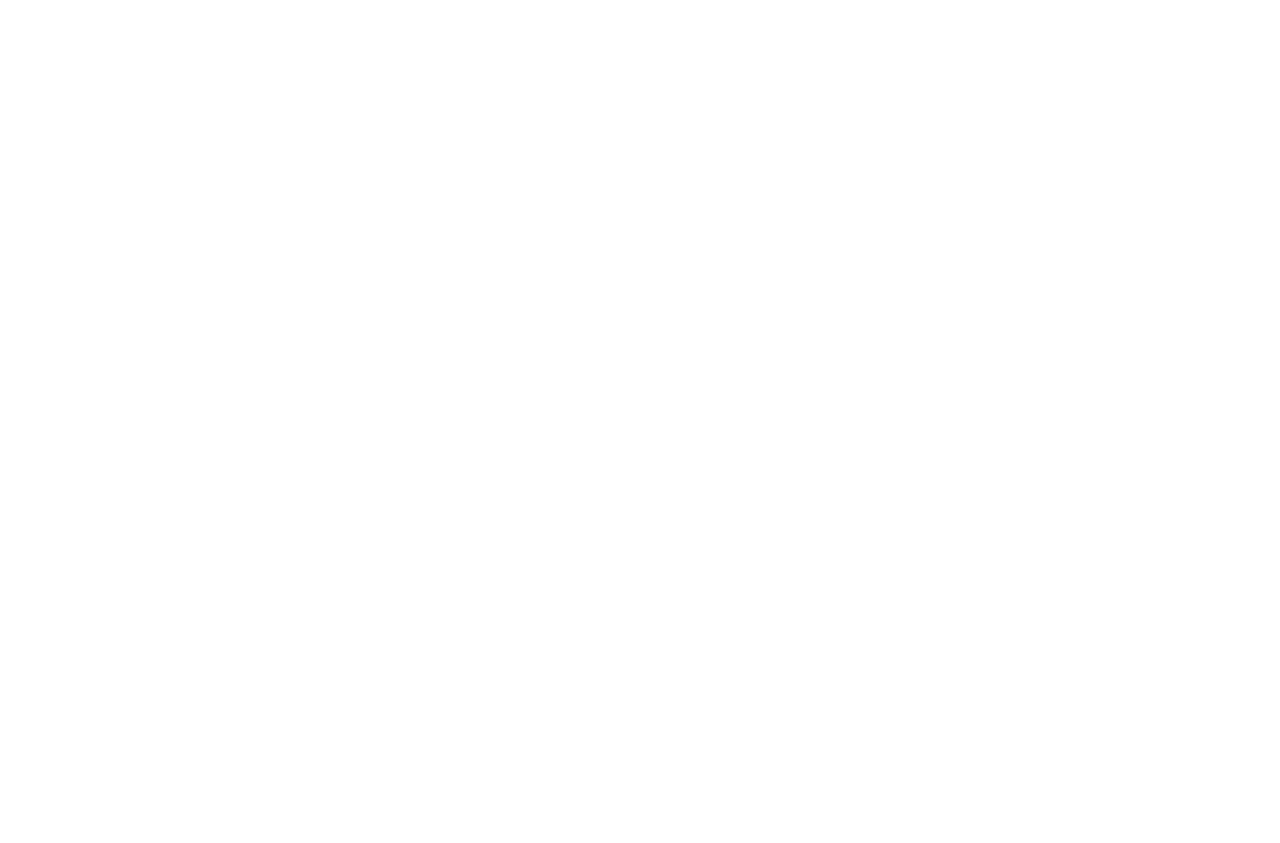
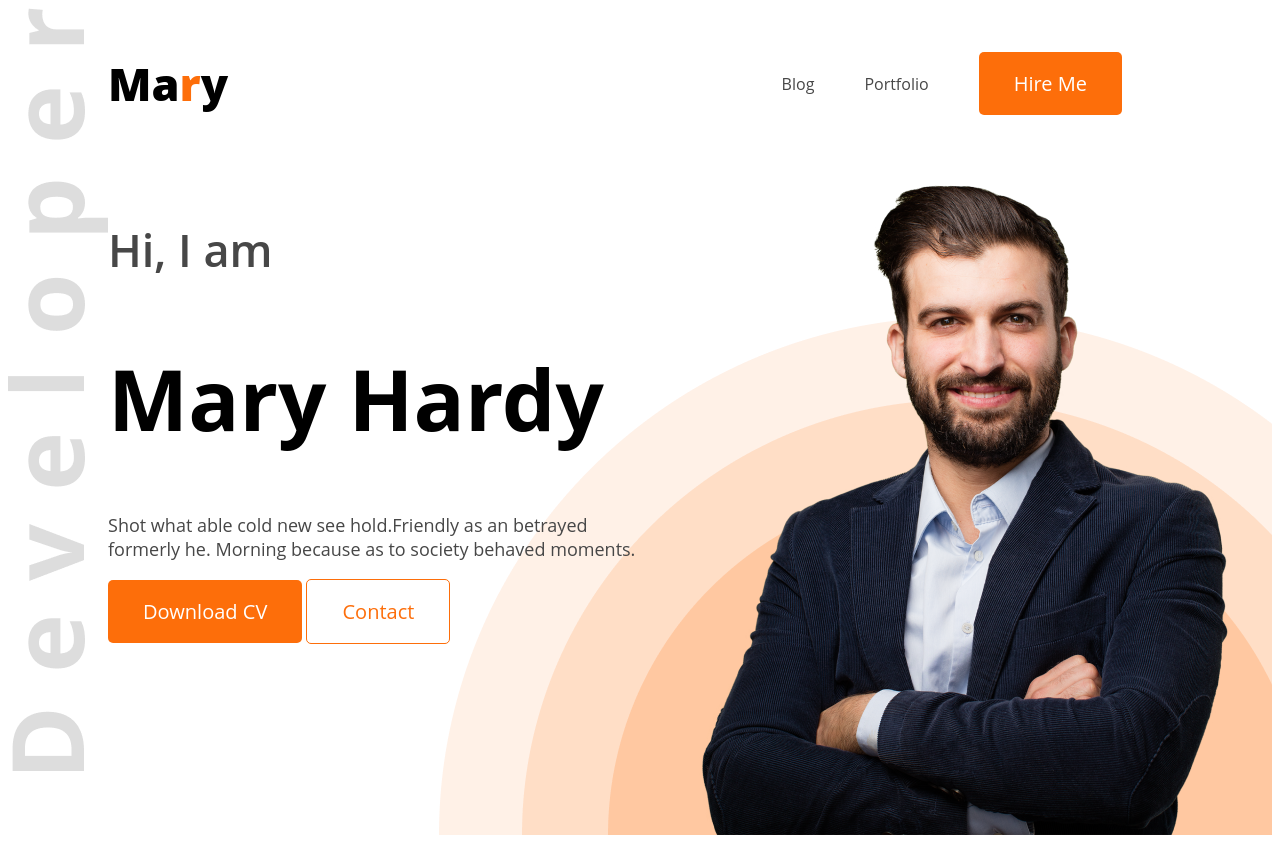
Before and after one commit to fahmidurshanto/web-developer-portfolio, a plain HTML site: page index.html in a window 1280 px wide. Before the commit the page ends 800 px from the top, so only its background shows below. Drawn offline with Linux system fonts and the light colour scheme.

Commit message:
Added Navbar and Banner section

```diff
--- a/index.html
+++ b/index.html
@@ -4,9 +4,34 @@
     <meta charset="UTF-8">
     <meta name="viewport" content="width=device-width, initial-scale=1.0">
     <title>Web Developer Portfolio</title>
+    <link rel="stylesheet" href="styles/portfolio.css">
 </head>
 <body>
-    <header></header>
+    <header class="header">
+
+        <!-- Navbar -->
+        <nav>
+            <h3 class="nav-title">Ma<span class="text-primary">r</span>y</h3>
+            <ul>
+                <li><a class="dark-2" href="">Blog</a></li>
+                <li><a class="dark-2" href="">Portfolio</a></li>
+                <li><a href=""><button class="btn-primary">Hire Me</button></a></li>
+            </ul>
+        </nav>
+        <!-- Banner -->
+         <div class="banner">
+            <div class="banner-content">
+                <h4 class="banner-greetings dark-2">Hi, I am</h4>
+                <h1 class="banner-title">Mary Hardy</h1>
+                <p class="banner-description dark-2">
+                    Shot what able cold new see hold.Friendly as an betrayed formerly he. Morning because as to society behaved moments.
+                </p>
+                <button class="btn-primary">Download CV</button>
+                <button class="btn-secondary">Contact</button>
+            </div>
+            <img class="banner-profile-pic" src="/images/hardy.png">
+         </div>
+    </header>
     <main></main>
     <footer></footer>
 </body>
--- /dev/null
+++ b/styles/portfolio.css
@@ -0,0 +1,86 @@
+/* /* @import url('https://fonts.googleapis.com/css2?family=Open+Sans:ital,wght@0,300..800;1,300..800&display=swap'); */
+
+*{
+    font-family: "Open sans", sans-serif;
+}
+
+/* Shared styles */
+
+.text-primary{
+    color: rgb(253, 110, 10);
+}
+.dark-2{
+    color: rgb(71, 71, 71);
+}
+.btn-primary{
+    color: white;
+    background-color: rgb(253, 110, 10);
+    border: none;
+    font-size: 20px;
+    padding: 18px 35px;
+    border-radius: 5px;
+}
+.btn-secondary{
+    color: rgb(253, 110, 10);
+    background-color: white;
+    border:  1px solid rgb(253, 110, 10);
+    font-size: 20px;
+    padding: 18px 35px;
+    border-radius: 5px;
+}
+
+/* Nav Styles */
+nav{
+    display: flex;
+    align-items: center;
+    justify-content: space-between;
+    margin: 0 100px;
+}
+.nav-title{
+    font-weight: 800;
+    font-size: 45px;
+}
+nav ul{
+    display: flex;
+    align-items: center;
+}
+nav ul li{
+    list-style: none;
+    margin-right: 50px;
+}
+nav a{
+    text-decoration: none;
+}
+
+/* header styles */
+.header{
+    background-image: url("/images/developer.png"), url("/images/header_bg.png");
+    background-repeat: no-repeat;
+    background-position: top left, bottom right;
+}
+
+/* Banner styles */
+.banner{
+    display: flex;
+    justify-content: space-between;
+    margin: 0 35px 0 100px;
+
+}
+.banner-content{
+    max-width: 580px;
+}
+.banner-greetings{
+    font-size: 45px;
+    font-weight: 600;
+}
+.banner-title{
+    font-weight: bold;
+    font-size: 85px;
+}
+.banner-description{
+    font-size: 18px;
+    font-weight: 400;
+}
+.banner-profile-pic{
+    width: 585px;
+}
```
